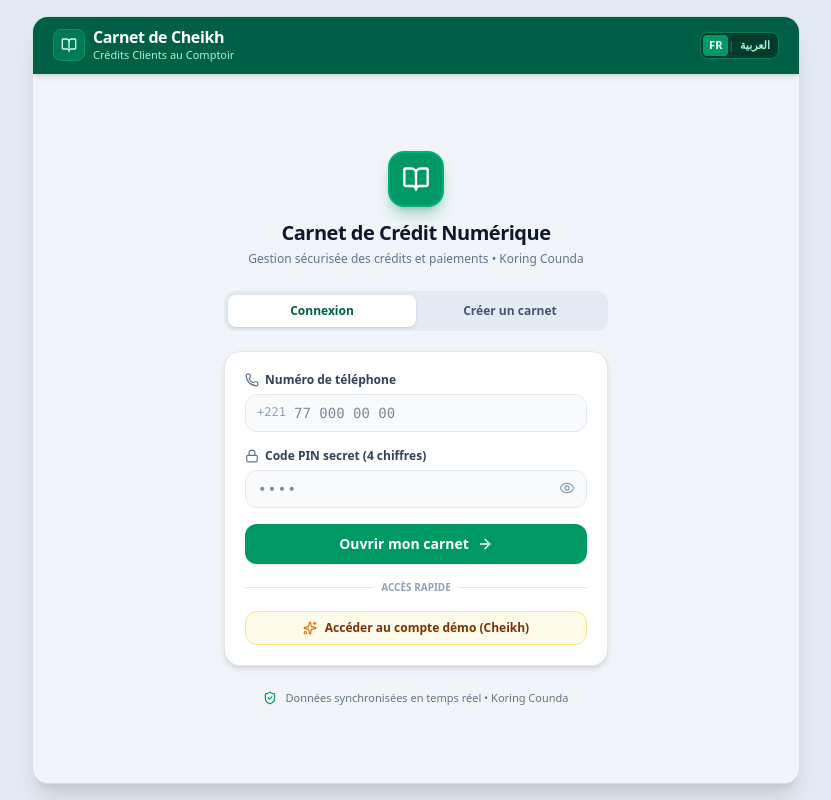
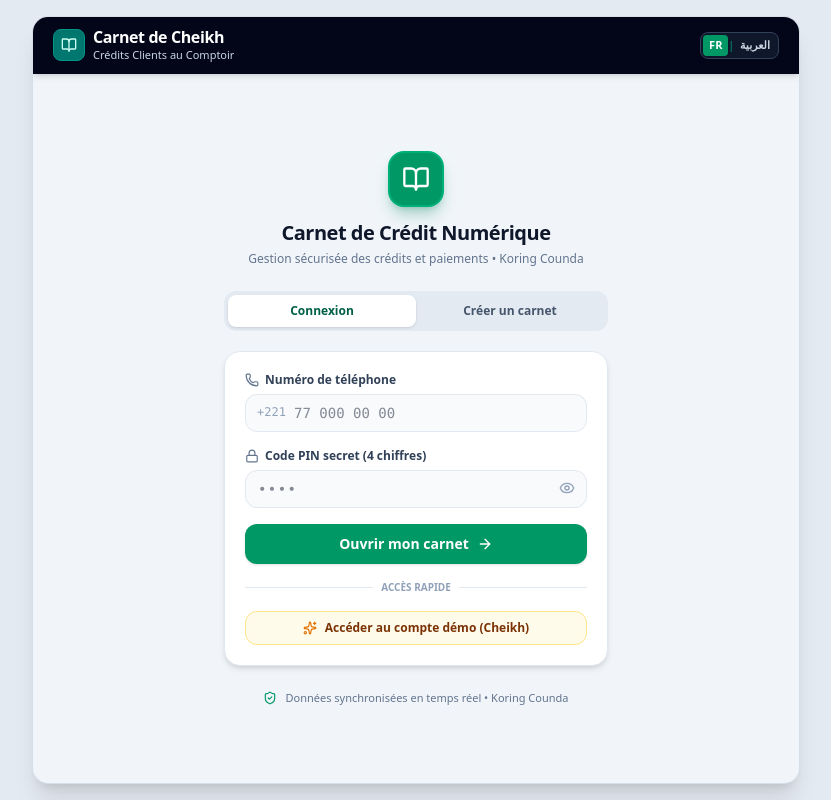
Before and after one commit to aintelligence568-ai/-credit-carnet-numerique, a React (Vite) app: page / in a window 1280 px wide. Shown: the whole page, without its empty margins (224-1055 px from the left). Built offline with nearby package versions, Linux system fonts and the light colour scheme.

Commit message:
Refine professional commercial visual design

```diff
--- a/src/App.tsx
+++ b/src/App.tsx
@@ -57,7 +57,7 @@ function MainApp() {
   };
 
   return (
-    <div className="h-full h-[100dvh] w-full bg-slate-100 sm:bg-slate-200/80 sm:p-3 md:p-6 flex items-center justify-center font-sans antialiased overflow-hidden selection:bg-emerald-500 selection:text-white">
+    <div className="h-full h-[100dvh] w-full bg-slate-100 sm:bg-slate-200/80 sm:p-3 md:p-6 flex items-center justify-center font-sans antialiased overflow-hidden selection:bg-teal-600 selection:text-white">
       {/* Responsive App Container */}
       <div
         dir={dir}
--- a/src/components/AccueilView.tsx
+++ b/src/components/AccueilView.tsx
@@ -35,13 +35,13 @@ export const AccueilView: React.FC<AccueilViewProps> = ({
   const { t, language, isRTL } = useLanguage();
 
   return (
-    <div id="view-accueil" className="space-y-4 pb-6">
+    <div id="view-accueil" className="space-y-5 pb-6">
       {/* 4 Cockpit KPI Cards */}
       <div className="grid grid-cols-2 sm:grid-cols-4 gap-2.5 sm:gap-3.5">
         {/* KPI 1: Total donné à crédit ce mois-ci */}
         <div
           id="kpi-credited-month"
-          className="bg-white rounded-xl p-3 border border-slate-200 shadow-xs flex flex-col justify-between"
+          className="bg-white rounded-xl p-3.5 border border-slate-200 shadow-sm flex flex-col justify-between"
         >
           <div className="flex items-center justify-between text-slate-500 mb-1">
             <span className="text-[11px] font-medium leading-tight">{t.kpi_credited_month}</span>
@@ -60,7 +60,7 @@ export const AccueilView: React.FC<AccueilViewProps> = ({
         {/* KPI 2: Total récupéré ce mois-ci */}
         <div
           id="kpi-recovered-month"
-          className="bg-white rounded-xl p-3 border border-slate-200 shadow-xs flex flex-col justify-between"
+          className="bg-white rounded-xl p-3.5 border border-slate-200 shadow-sm flex flex-col justify-between"
         >
           <div className="flex items-center justify-between text-slate-500 mb-1">
             <span className="text-[11px] font-medium leading-tight">{t.kpi_recovered_month}</span>
@@ -79,11 +79,11 @@ export const AccueilView: React.FC<AccueilViewProps> = ({
         {/* KPI 3: Total restant à récupérer */}
         <div
           id="kpi-total-remaining"
-          className="bg-emerald-900 text-white rounded-xl p-3 border border-emerald-800 shadow-xs flex flex-col justify-between"
+          className="bg-slate-950 text-white rounded-xl p-3.5 border border-slate-800 shadow-sm flex flex-col justify-between"
         >
           <div className="flex items-center justify-between text-emerald-200 mb-1">
             <span className="text-[11px] font-medium leading-tight">{t.kpi_remaining_total}</span>
-            <div className="w-6 h-6 rounded-md bg-emerald-800 text-emerald-300 flex items-center justify-center shrink-0">
+            <div className="w-6 h-6 rounded-md bg-slate-900 text-teal-300 flex items-center justify-center shrink-0">
               <Wallet className="w-3.5 h-3.5" />
             </div>
           </div>
@@ -137,7 +137,7 @@ export const AccueilView: React.FC<AccueilViewProps> = ({
         <button
           id="accueil-btn-add-credit"
           onClick={() => onOpenNewCredit()}
-          className="flex-1 flex items-center justify-center gap-2 bg-emerald-600 hover:bg-emerald-700 active:bg-emerald-800 text-white py-3 px-4 rounded-xl font-bold text-sm shadow-xs transition"
+          className="flex-1 flex items-center justify-center gap-2 bg-teal-700 hover:bg-teal-800 active:bg-teal-900 text-white py-3 px-4 rounded-xl font-bold text-sm shadow-xs transition"
         >
           <PlusCircle className="w-4 h-4 shrink-0" />
           <span>{t.quick_action_new_credit_title}</span>
--- a/src/components/Header.tsx
+++ b/src/components/Header.tsx
@@ -14,11 +14,11 @@ export const Header: React.FC = () => {
 
   return (
     <>
-      <header id="app-header" className="shrink-0 bg-emerald-800 text-white shadow-md z-30">
+      <header id="app-header" className="shrink-0 bg-slate-950 text-white shadow-md z-30">
         <div className="w-full px-3.5 sm:px-5 py-2.5 flex items-center justify-between gap-2">
           <div className="flex items-center gap-2 min-w-0">
-            <div className="w-8 h-8 rounded-lg bg-emerald-700 flex items-center justify-center border border-emerald-600 shadow-inner shrink-0">
-              <BookOpen className="w-4 h-4 text-emerald-100" />
+            <div className="w-8 h-8 rounded-lg bg-teal-700 flex items-center justify-center border border-teal-600 shadow-inner shrink-0">
+              <BookOpen className="w-4 h-4 text-teal-100" />
             </div>
             <div className="min-w-0">
               <h1 className="text-sm sm:text-base font-bold leading-tight tracking-tight text-white flex items-center gap-1.5 truncate">
@@ -29,7 +29,7 @@ export const Header: React.FC = () => {
                   </span>
                 )}
               </h1>
-              <p className="text-[10px] sm:text-[11px] text-emerald-200 truncate">
+              <p className="text-[10px] sm:text-[11px] text-slate-300 truncate">
                 {user?.shopName || t.app_subtitle}
               </p>
             </div>
@@ -39,7 +39,7 @@ export const Header: React.FC = () => {
             {/* Language Switcher FR | العربية */}
             <div
               id="lang-selector-container"
-              className="inline-flex items-center bg-emerald-950/70 rounded-lg p-0.5 border border-emerald-600/70 text-[11px] font-semibold"
+              className="inline-flex items-center bg-slate-900 rounded-lg p-0.5 border border-slate-700 text-[11px] font-semibold"
               dir="ltr"
             >
               <button
@@ -48,7 +48,7 @@ export const Header: React.FC = () => {
                 className={`px-1.5 py-0.5 rounded transition ${
                   language === 'fr'
                     ? 'bg-emerald-600 text-white shadow-xs font-bold'
-                    : 'text-emerald-200 hover:text-white'
+                    : 'text-slate-300 hover:text-white'
                 }`}
                 title="Passer en français"
               >
@@ -61,7 +61,7 @@ export const Header: React.FC = () => {
                 className={`px-1.5 py-0.5 rounded transition ${
                   language === 'ar'
                     ? 'bg-emerald-600 text-white shadow-xs font-bold'
-                    : 'text-emerald-200 hover:text-white'
+                    : 'text-slate-300 hover:text-white'
                 }`}
                 title="التبديل إلى العربية"
               >
@@ -74,10 +74,10 @@ export const Header: React.FC = () => {
               <button
                 id="header-btn-profile"
                 onClick={() => setIsProfileOpen(true)}
-                className="inline-flex items-center gap-1 text-xs bg-emerald-700/90 hover:bg-emerald-600 text-white px-2 py-1 rounded-lg border border-emerald-500/80 transition shadow-xs"
+                className="inline-flex items-center gap-1 text-xs bg-slate-800 hover:bg-slate-700 text-white px-2 py-1 rounded-lg border border-emerald-500/80 transition shadow-xs"
                 title="Profil commerçant et sécurité"
               >
-                <User className="w-3.5 h-3.5 text-emerald-200" />
+                <User className="w-3.5 h-3.5 text-slate-300" />
                 <span className="hidden sm:inline font-semibold max-w-[80px] truncate">
                   {user?.fullName || 'Compte'}
                 </span>
@@ -91,7 +91,7 @@ export const Header: React.FC = () => {
                 className="inline-flex items-center gap-1 text-xs bg-emerald-700 hover:bg-emerald-600 text-white px-2 py-1 rounded-lg border border-emerald-500 transition shadow-sm"
                 title={t.install}
               >
-                <Download className="w-3.5 h-3.5 text-emerald-200" />
+                <Download className="w-3.5 h-3.5 text-slate-300" />
                 <span className="hidden sm:inline">{t.install}</span>
               </button>
             )}
--- a/src/components/Navigation.tsx
+++ b/src/components/Navigation.tsx
@@ -27,7 +27,7 @@ export const Navigation: React.FC<NavigationProps> = ({
           id="nav-tab-accueil"
           onClick={() => onSelectTab('accueil')}
           className={`flex-1 flex flex-col items-center justify-center py-1 transition ${
-            activeTab === 'accueil' ? 'text-emerald-700 font-bold' : 'text-slate-500 hover:text-slate-800'
+            activeTab === 'accueil' ? 'text-teal-700 font-bold' : 'text-slate-500 hover:text-slate-800'
           }`}
         >
           <div className="relative">
@@ -58,7 +58,7 @@ export const Navigation: React.FC<NavigationProps> = ({
           <button
             id="nav-btn-new-credit"
             onClick={onOpenNewCredit}
-            className="flex items-center gap-1.5 bg-emerald-600 hover:bg-emerald-700 active:scale-95 text-white px-4 py-2.5 rounded-full shadow-lg shadow-emerald-700/30 font-bold text-sm transition"
+            className="flex items-center gap-1.5 bg-teal-700 hover:bg-teal-800 active:scale-95 text-white px-4 py-2.5 rounded-full shadow-lg shadow-teal-900/25 font-bold text-sm transition"
           >
             <Plus className="w-5 h-5 shrink-0" />
             <span>{t.nav_new_credit}</span>
--- a/src/index.css
+++ b/src/index.css
@@ -20,7 +20,7 @@ body {
 /* Custom smooth scrollbar */
 .custom-scrollbar {
   scrollbar-width: thin;
-  scrollbar-color: #cbd5e1 transparent;
+  scrollbar-color: #94a3b8 transparent;
   -webkit-overflow-scrolling: touch;
 }
 
```
